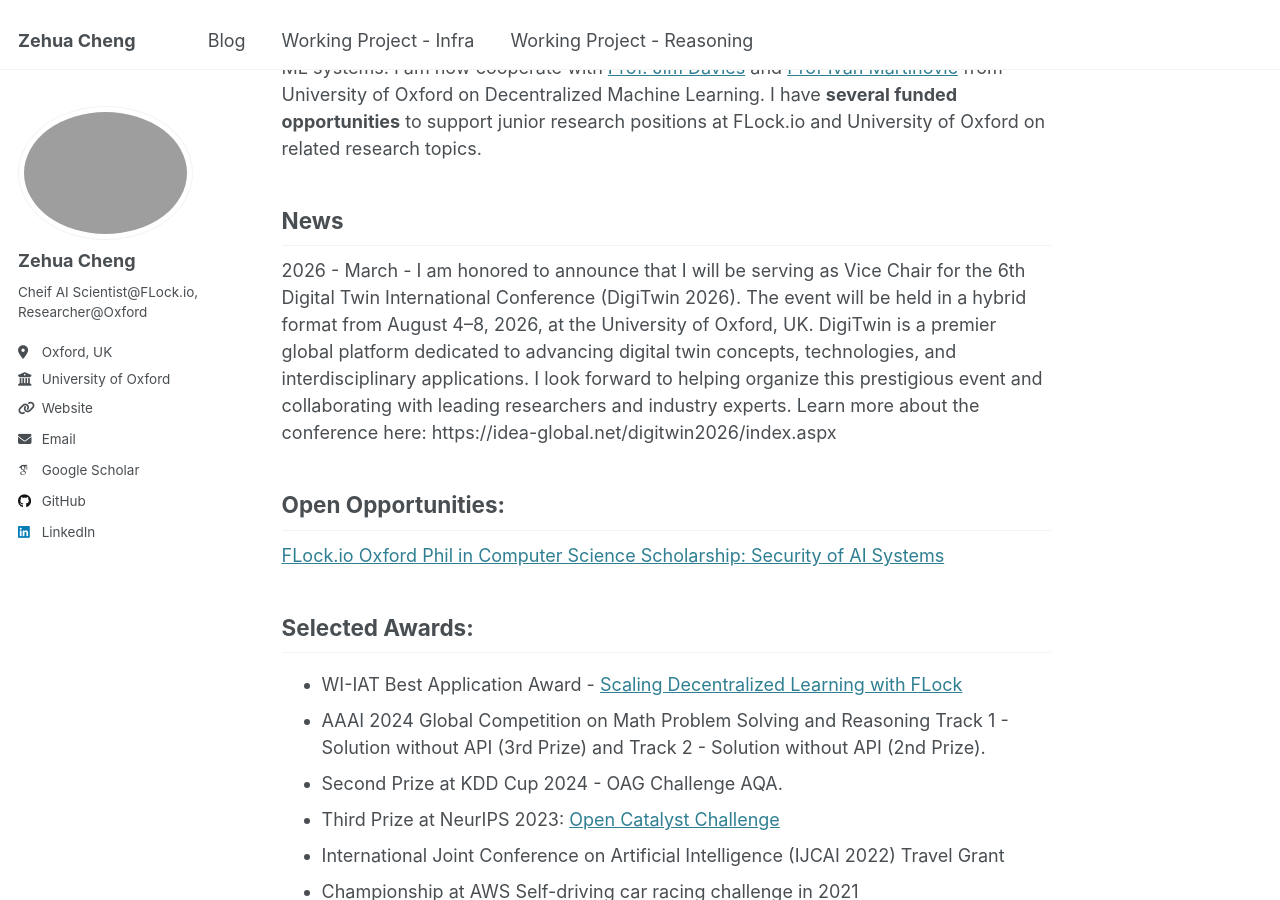
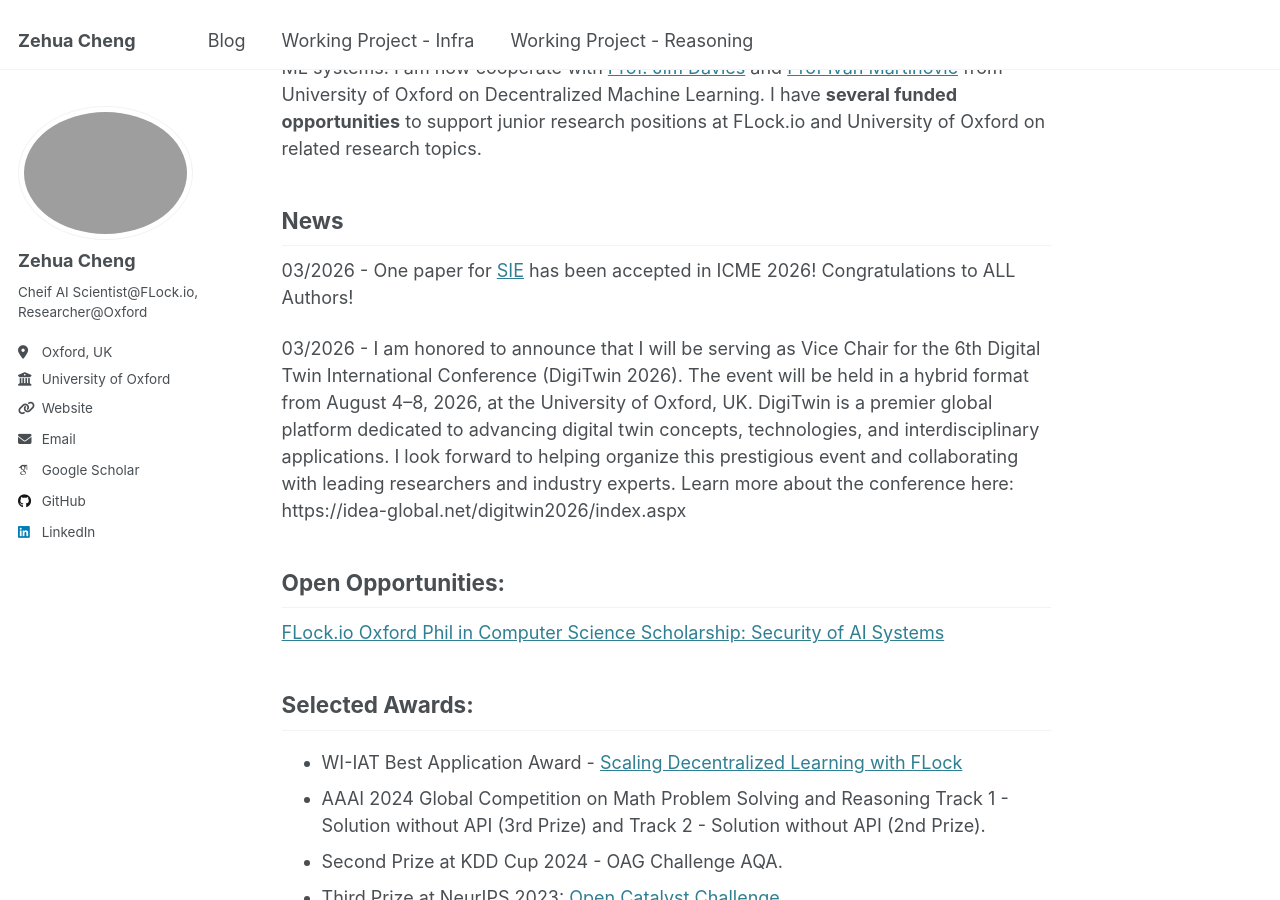
Before and after one commit to limberc/limberc.github.io, a Jekyll site: the page built from _pages/about.md, in a window 1280 px wide and 900 px high, scrolled down 357 px. Built offline with Jekyll 4.4.1, drawn with Linux system fonts in a browser that asks for light colours; some web fonts are replaced.

Commit message:
Update Paper news

```diff
--- a/_pages/about.md
+++ b/_pages/about.md
@@ -15,7 +15,9 @@ Currently, I am leading AI research at FLock.io, where I focus on advancing dece
 
 ## News
 
-2026 - March - I am honored to announce that I will be serving as Vice Chair for the 6th Digital Twin International Conference (DigiTwin 2026). The event will be held in a hybrid format from August 4–8, 2026, at the University of Oxford, UK. DigiTwin is a premier global platform dedicated to advancing digital twin concepts, technologies, and interdisciplinary applications. I look forward to helping organize this prestigious event and collaborating with leading researchers and industry experts. Learn more about the conference here: https://idea-global.net/digitwin2026/index.aspx
+03/2026 - One paper for [SIE](https://limberc.site/WP2/) has been accepted in ICME 2026! Congratulations to ALL Authors!
+
+03/2026 - I am honored to announce that I will be serving as Vice Chair for the 6th Digital Twin International Conference (DigiTwin 2026). The event will be held in a hybrid format from August 4–8, 2026, at the University of Oxford, UK. DigiTwin is a premier global platform dedicated to advancing digital twin concepts, technologies, and interdisciplinary applications. I look forward to helping organize this prestigious event and collaborating with leading researchers and industry experts. Learn more about the conference here: https://idea-global.net/digitwin2026/index.aspx
 
 ## Open Opportunities:
 
```
